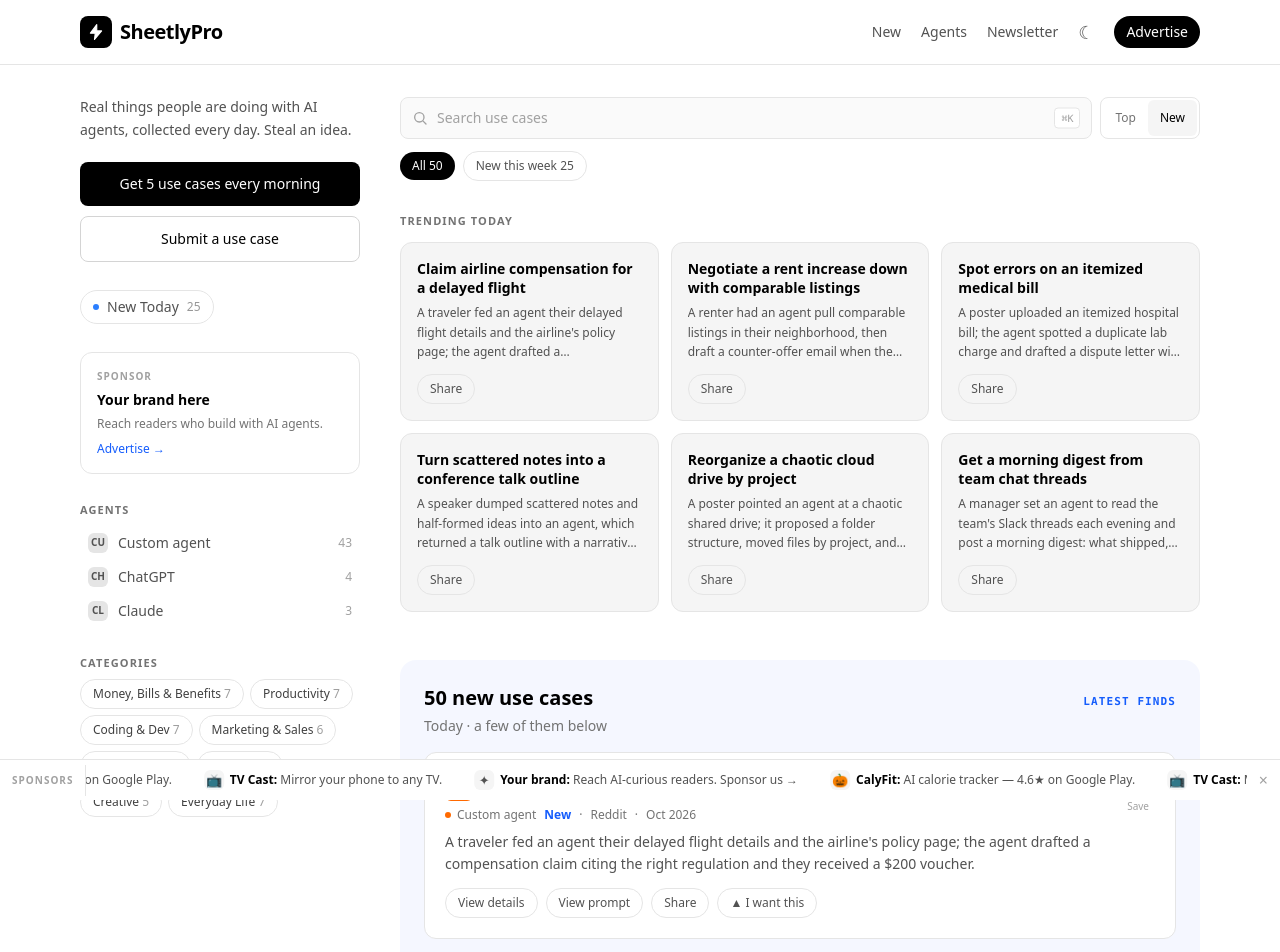
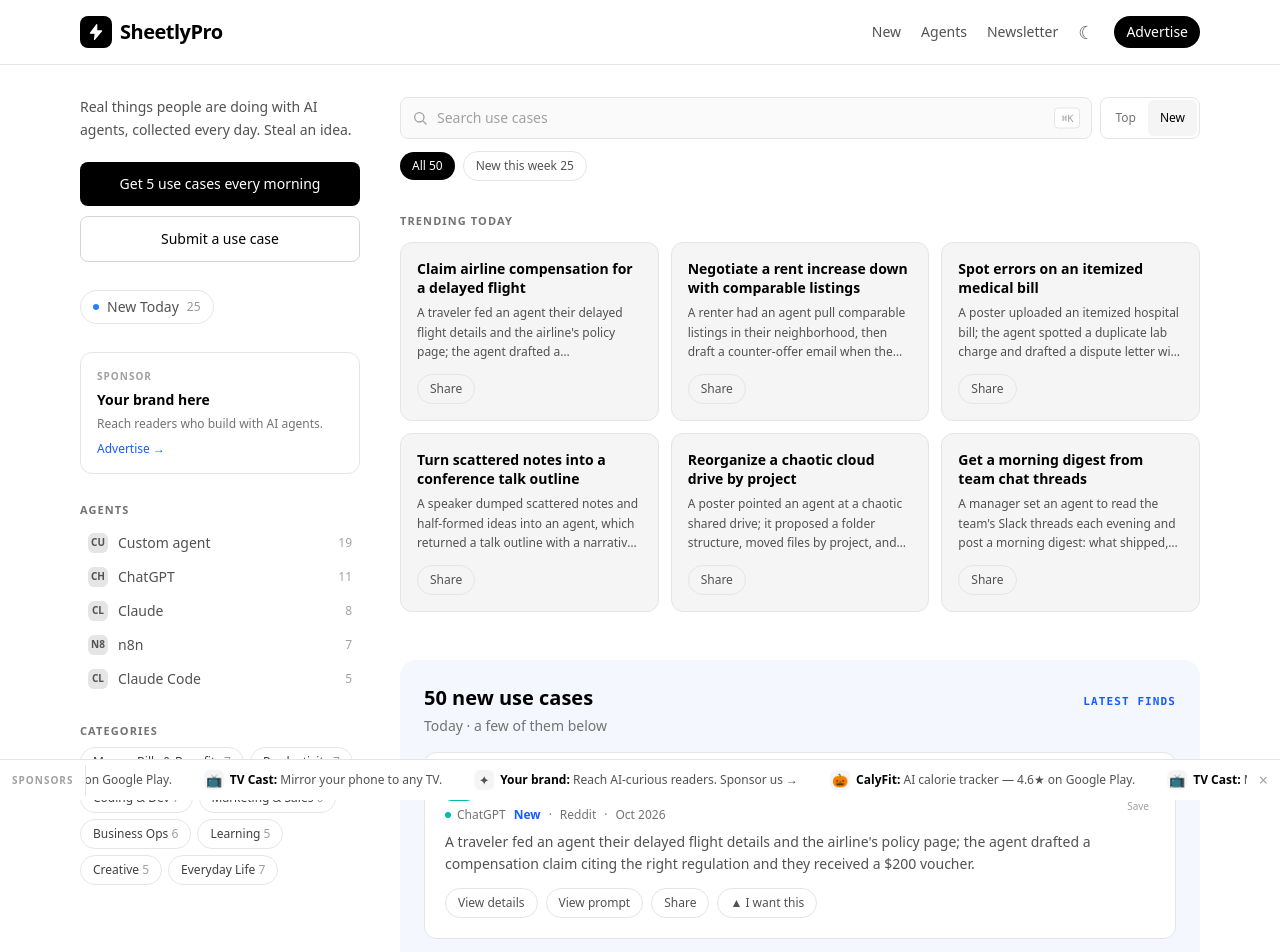
Before and after one commit to Stropurbo/bank-statement-frontend, a React (Vite) app: page / in a window 1280 px wide. Shown: the top 952 px of the page. Built offline with nearby package versions, Linux system fonts and the light colour scheme.

Commit message:
Agents page: descriptions + topics section + better agent attribution

```diff
--- /dev/null
+++ b/src/data/agentDescriptions.js
@@ -0,0 +1,15 @@
+// One-line descriptions for agents, reference-style.
+export const agentDescriptions = {
+  "chatgpt": "OpenAI's general assistant, and the agent features built around it.",
+  "claude": "Anthropic's general assistant.",
+  "claude-code": "Anthropic's coding agent, including the non-coding jobs people give it.",
+  "n8n": "The workflow automation tool people build agents on.",
+  "zapier": "Zapier's automation platform and its AI agents.",
+  "make": "The workflow automation tool, also written Make.com.",
+  "cursor": "The AI code editor and its background agents.",
+  "custom-agent": "Agents people built themselves, lesser-known products, and ones not named.",
+};
+
+export function agentDescription(slug) {
+  return agentDescriptions[slug] || null;
+}
--- a/src/data/usecases.json
+++ b/src/data/usecases.json
@@ -1,7 +1,7 @@
 [
   {
     "agents": [
-      "Custom agent"
+      "ChatGPT"
     ],
     "date": "2026-10-16",
     "id": "flight-delay-compensation",
@@ -15,7 +15,7 @@
   },
   {
     "agents": [
-      "Custom agent"
+      "ChatGPT"
     ],
     "date": "2026-10-16",
     "id": "rent-renewal-negotiation",
@@ -29,7 +29,7 @@
   },
   {
     "agents": [
-      "Custom agent"
+      "ChatGPT"
     ],
     "date": "2026-10-16",
     "id": "medical-bill-error-dispute",
@@ -71,7 +71,7 @@
   },
   {
     "agents": [
-      "Custom agent"
+      "n8n"
     ],
     "date": "2026-10-16",
     "id": "slack-standup-digest",
@@ -85,7 +85,7 @@
   },
   {
     "agents": [
-      "Custom agent"
+      "Claude Code"
     ],
     "date": "2026-10-16",
     "id": "figma-to-react-components",
@@ -99,7 +99,7 @@
   },
   {
     "agents": [
-      "Custom agent"
+      "Claude Code"
     ],
     "date": "2026-10-16",
     "id": "dependency-vulnerability-audit",
@@ -155,7 +155,7 @@
   },
   {
     "agents": [
-      "Custom agent"
+      "n8n"
     ],
     "date": "2026-10-16",
     "id": "handbook-from-policy-docs",
@@ -169,7 +169,7 @@
   },
   {
     "agents": [
-      "Custom agent"
+      "Claude"
     ],
     "date": "2026-10-16",
     "id": "applicant-rubric-screening",
@@ -239,7 +239,7 @@
   },
   {
     "agents": [
-      "Custom agent"
+      "n8n"
     ],
     "date": "2026-10-16",
     "id": "lost-package-tracker",
@@ -253,7 +253,7 @@
   },
   {
     "agents": [
-      "Custom agent"
+      "ChatGPT"
     ],
     "date": "2026-10-16",
     "id": "grocery-price-comparison",
@@ -289,7 +289,7 @@
     "topic": "everyday-life",
     "prompt": "Plan a five-day trip across these cities within my budget, comparing routes and stays, as a day-by-day itinerary.",
     "agents": [
-      "Custom agent"
+      "ChatGPT"
     ]
   },
   {
@@ -315,7 +315,7 @@
     "topic": "money-bills",
     "prompt": "Scan my email receipts from the last 12 months, list every recurring subscription with its renewal date, and flag the ones I never use.",
     "agents": [
-      "Custom agent"
+      "n8n"
     ]
   },
   {
@@ -328,7 +328,7 @@
     "topic": "marketing-sales",
     "prompt": "Check these competitor pricing pages and alert me only when something actually changed since yesterday.",
     "agents": [
-      "Custom agent"
+      "n8n"
     ]
   },
   {
@@ -341,7 +341,7 @@
     "topic": "coding-dev",
     "prompt": "Reproduce the bug in this report inside a sandbox, then write regression tests covering the fix before you touch any code.",
     "agents": [
-      "Custom agent"
+      "Claude Code"
     ]
   },
   {
@@ -354,7 +354,7 @@
     "topic": "money-bills",
     "prompt": "Review my last three internet bills and these support chat logs, then draft a polite message asking for a credit on the disputed charge.",
     "agents": [
-      "Custom agent"
+      "n8n"
     ]
   },
   {
@@ -367,7 +367,7 @@
     "topic": "business-ops",
     "prompt": "Act as my onboarding buddy: answer policy questions from this handbook and track my first-week checklist.",
     "agents": [
-      "Custom agent"
+      "n8n"
     ]
   },
   {
@@ -380,7 +380,7 @@
     "topic": "coding-dev",
     "prompt": "Review the open pull requests in this repo and leave comments on each by morning. Flag issues, but don't merge anything.",
     "agents": [
-      "Custom agent"
+      "Claude Code"
     ]
   },
   {
@@ -393,7 +393,7 @@
     "topic": "productivity",
     "prompt": "Summarize my overnight emails into a short brief: what needs a reply, what's FYI, and draft responses for the routine ones.",
     "agents": [
-      "Custom agent"
+      "Claude"
     ]
   },
   {
@@ -406,7 +406,7 @@
     "topic": "marketing-sales",
     "prompt": "Research each company on this list and write a personalized opening line for my outreach email. Keep my core pitch unchanged.",
     "agents": [
-      "Custom agent"
+      "Claude"
     ]
   },
   {
@@ -432,7 +432,7 @@
     "topic": "productivity",
     "prompt": "Look at these fridge and pantry photos and suggest five dinners I can make this week, plus a short grocery list for what's missing.",
     "agents": [
-      "Custom agent"
+      "ChatGPT"
     ]
   },
   {
@@ -445,7 +445,7 @@
     "topic": "creative",
     "prompt": "Turn this one-line film premise into a scene-by-scene breakdown with a shot list I can refine.",
     "agents": [
-      "Custom agent"
+      "Claude"
     ]
   },
   {
@@ -497,7 +497,7 @@
     "topic": "creative",
     "prompt": "Transcribe this episode and write show notes with chapter markers and the best quotes.",
     "agents": [
-      "Custom agent"
+      "Claude"
     ]
   },
   {
@@ -536,7 +536,7 @@
     "topic": "money-bills",
     "prompt": "Search my state's unclaimed property database for my name and list any records that look like a match, with links to the claim forms.",
     "agents": [
-      "Custom agent"
+      "ChatGPT"
     ]
   },
   {
@@ -653,7 +653,7 @@
     "topic": "coding-dev",
     "prompt": "Migrate this module to the new framework version, then stop after each batch so I can review before you continue.",
     "agents": [
-      "Custom agent"
+      "Claude Code"
     ]
   },
   {
--- a/src/pages/AgentsPage.jsx
+++ b/src/pages/AgentsPage.jsx
@@ -1,5 +1,8 @@
 import { Link } from "react-router-dom";
 import { agentCounts, useCasesByAgent, topicName } from "../lib/usecases";
+import { agentDescription } from "../data/agentDescriptions";
+import NewsletterSignup from "../components/NewsletterSignup";
+import { topics } from "../data/topics";
 
 export default function AgentsPage() {
   const agents = agentCounts();
@@ -23,6 +26,7 @@ export default function AgentsPage() {
           const topTopics = [
             ...new Set(items.map((u) => u.topic)),
           ].slice(0, 3);
+          const desc = agentDescription(slug);
           return (
             <Link
               key={slug}
@@ -40,6 +44,11 @@ export default function AgentsPage() {
                   </p>
                 </div>
               </div>
+              {desc && (
+                <p className="text-sm text-neutral-600 mb-2 dark:text-neutral-300">
+                  {desc}
+                </p>
+              )}
               {topTopics.length > 0 && (
                 <p className="text-xs text-neutral-500 dark:text-neutral-400">
                   Most often: {topTopics.map(topicName).join(" · ")}
@@ -49,6 +58,30 @@ export default function AgentsPage() {
           );
         })}
       </div>
+
+      <section className="mt-12">
+        <h2 className="text-xl font-bold text-black mb-4 dark:text-white">
+          Or browse by kind of job
+        </h2>
+        <div className="grid gap-3 sm:grid-cols-2">
+          {topics.map((t) => (
+            <Link
+              key={t.slug}
+              to={`/topic/${t.slug}`}
+              className="border border-neutral-200 rounded-xl p-5 hover:border-neutral-400 transition-colors bg-white dark:bg-neutral-950 dark:border-neutral-800"
+            >
+              <p className="font-bold text-black dark:text-white">{t.name}</p>
+              <p className="text-sm text-neutral-600 mt-1 dark:text-neutral-300">
+                {t.blurb}
+              </p>
+            </Link>
+          ))}
+        </div>
+      </section>
+
+      <section className="mt-12">
+        <NewsletterSignup />
+      </section>
     </div>
   );
 }
```
